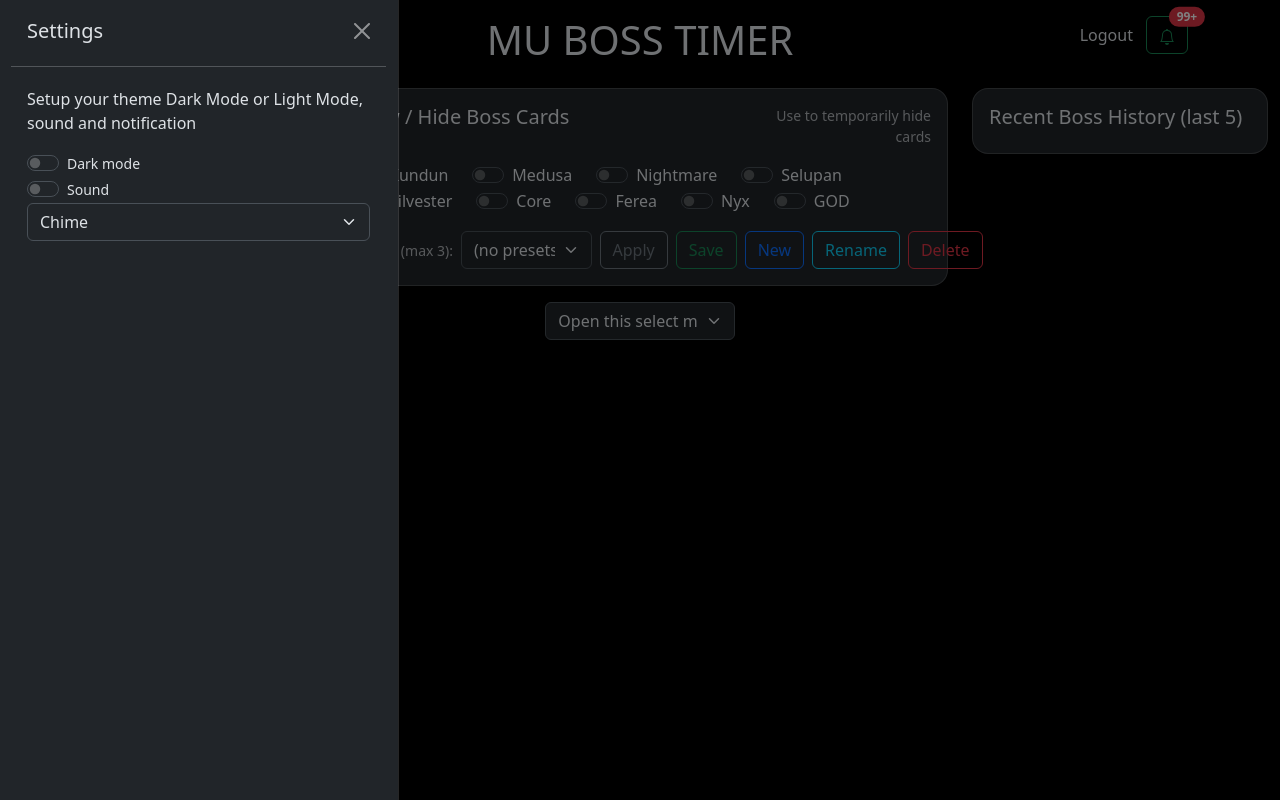
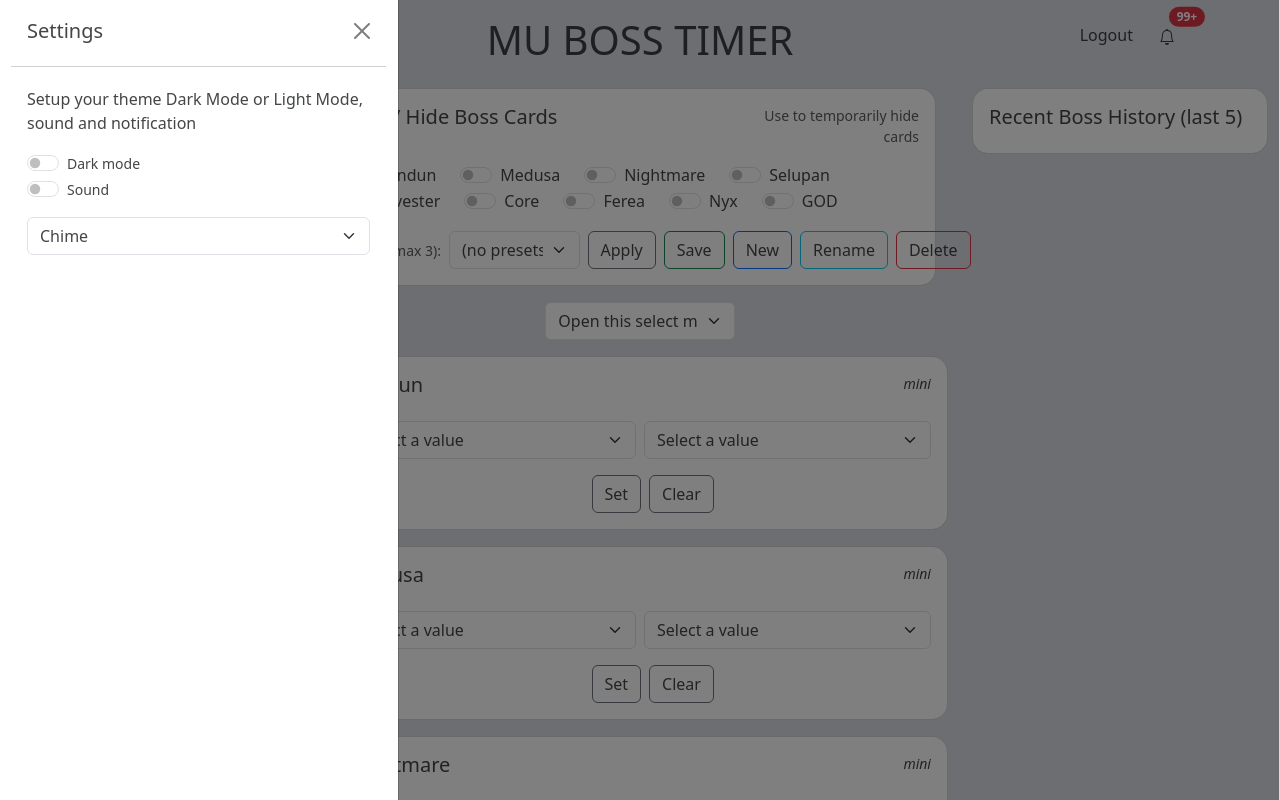
Before and after one commit to holuquockhai/gavin-mu-bosses-appearance, a React (Vite) app in the folder react-project/: page / in a window 1280 px wide. Both pictures are taken after a click on the button "Toggle navigation". Shown: the top 800 px of the page. Built offline with nearby package versions, Linux system fonts and the light colour scheme.

Commit message:
add and update theme elements

```diff
--- a/react-project/index.html
+++ b/react-project/index.html
@@ -1,5 +1,5 @@
 <!doctype html>
-<html lang="en" data-bs-theme="dark">
+<html lang="en" data-bs-theme="light">
   <head>
     <meta charset="UTF-8" />
     <link rel="icon" type="image/svg+xml" href="/vite.svg" />
@@ -7,6 +7,7 @@
     <title>react-project</title>
     <script type="module" src="src/js/main.js"></script>
   </head>
+
   <body>
     <div id="root"></div>
     <script type="module" src="/src/main.jsx"></script>
--- a/react-project/src/App.jsx
+++ b/react-project/src/App.jsx
@@ -1,4 +1,4 @@
-import { useState } from 'react'
+import { useState, useEffect } from 'react'
 import reactLogo from './assets/react.svg'
 import viteLogo from '/vite.svg'
 import TopNavigation from './components/TopNavigation'
@@ -38,22 +38,39 @@ const listChannels = [
   {value: 11, title: "Channel 11"},
 ]
 
+
 function App() {
-  const [count, setCount] = useState(0)
+  const [count, setCount] = useState(0);
+
+  // Initialize state based on the current body data attribute or default to light
+  const [isDarkMode, setIsDarkMode] = useState(
+    document.documentElement.getAttribute('data-bs-theme') === 'dark'
+  );
+
+  useEffect(() => {
+    // When isDarkMode changes, update the data-bs-theme attribute on the body
+    document.documentElement.setAttribute('data-bs-theme', isDarkMode ? 'dark' : 'light');
+    // You could also save the preference to localStorage here for persistence
+  }, [isDarkMode]);
+
+  const toggleDarkMode = () => {
+    setIsDarkMode(!isDarkMode);
+  };
 
   return (
     <>
-      <div className='container-fluid vh-100' >
+      <main>
+         <div id='main-content' className='container-fluid' >
 
           <div className='row wrap'>
             <div className='col-12 text-center'>
-              <h1 className='p-3'>MU BOSS TIMER</h1>
+                <h1 className='p-3'>MU BOSS TIMER {isDarkMode}</h1>
             </div>
 
           </div>
 
           {/* === TOP NAVIGATION === */}
-        <TopNavigation />
+          <TopNavigation isDarkMode={isDarkMode} setIsDarkMode={setIsDarkMode} toggleDarkMode={toggleDarkMode}/>
           {/* === #TOP NAVIGATION === */}
 
           {/*<!-- ===== Main row ===== -->*/}
@@ -65,10 +82,11 @@ function App() {
 
             <div className='col-3'><RightNavigation/></div>
 
-
           </section>
 
         </div>
+      </main>
+
 
     </>
   )
--- /dev/null
+++ b/react-project/src/components/BossTimerCard.jsx
@@ -0,0 +1,55 @@
+function BossTimerCard({boss, hoursList, minuteList}){
+ return(
+    <>
+    <div className="input-group mt-3">
+                <div className="col-12 p-3 card rounded-4 unified" id="showHideCard">
+                    <div className="row">
+                        <h5 className="card-title col-8">{boss.title}</h5>
+                        <span class="small col-4 text-muted text-end">
+                            <i class="bi bi-dash">mini</i>
+                        </span>
+                    </div>
+
+                    {/** Render bosses filter checkboxes */}
+                    <div className="row mt-3 mb-3">
+                        <div className="hstack gap-2" id="visChips">
+                            <select id="presetSelect" className="select form-select">
+                                <option value="-1">Select a value</option>
+                                {hoursList.map(
+                                    (hour) => (
+                                        <option key= {hour.value} value={hour.value}>{hour.label}</option>
+                                    )
+                                )}
+                            </select>
+                            <select id="presetSelect" className="select form-select">
+                               <option value="-1">Select a value</option>
+                                {minuteList.map(
+                                    (minute) => (
+                                        <option key= {minute.value} value={minute.value}>{minute.label}</option>
+                                    )
+                                )}
+                            </select>
+                        </div>
+                    </div>
+                    {/** #Render bosses filter checkboxes */}
+
+                    {/** Preset control */}
+                    <div className="row justify-content-center">
+                        <div className="hstack gap-2">
+                            <div className="col-7 hstack gap-2 ms-auto">
+                                <button type="button" className="btn btn-outline-secondary" id="applyPresetBtn">Set</button>
+                                <button type="button" className="btn btn-outline-secondary" id="deletePresetBtn">Clear</button>
+                            </div>
+                        </div>
+
+                    </div>
+                    {/** #Preset control */}
+                </div>
+
+            </div>
+    </>
+
+ );
+}
+
+export default BossTimerCard
--- a/react-project/src/components/MainContent.jsx
+++ b/react-project/src/components/MainContent.jsx
@@ -1,8 +1,23 @@
+import BossTimerCard from "./BossTimerCard";
+
+
+
+
 function MainContent({bosses, channels}){
+    const hoursList = Array.from({ length: 25 }, (_, index) => ({
+        value: index.toString(),
+        label: String(index).padStart(2, "0")
+    }));
+
+    const minuteList = Array.from({ length: 61 }, (_, index) => ({
+        value: index.toString(),
+        label: String(index).padStart(2, "0")
+    }));
+
     return (
         <>
             {/*<!-- MIDDLE -->*/}
-            <div className="input-group">
+            <div className="row input-group">
                 <div className="p-3 card rounded-4 unified" id="showHideCard">
                     <div className="row">
                         <h5 className="card-title col-8">Show / Hide Boss Cards</h5>
@@ -46,14 +61,10 @@ function MainContent({bosses, channels}){
                 </div>
 
             </div>
-            <div className="row justify-content-center mt-3 mb-3">
+            <div className="row justify-content-center mt-3">
                 <div className="channel-row unified col-4 ">
                     <select className="select form-select" id="channelSelect" title="Channel" aria-label="Default select example">
                         <option selected>Open this select menu</option>
-                        {/* <option value="1">Channel 1</option>
-                        <option value="2">Channel 2</option>
-                        <option value="3">Channel 1</option> */}
-
                         {channels.map(
                             (channel) => (
                                 <option key= {channel.value} value={channel.value}>{channel.title}</option>
@@ -61,8 +72,13 @@ function MainContent({bosses, channels}){
                         )}
                     </select>
                 </div>
+            </div>
 
-                <div id="cards" className="unified"></div>
+            <div className="row">
+                {bosses.map((boss)=>(
+                    <BossTimerCard boss={boss} hoursList={hoursList} minuteList={minuteList}/>
+                ))}
+
             </div>
         </>
     );
--- a/react-project/src/components/TopNavigation.jsx
+++ b/react-project/src/components/TopNavigation.jsx
@@ -1,4 +1,4 @@
-function TopNavigation(){
+function TopNavigation({isDarkMode, setIsDarkMode, toggleDarkMode}){
     return(
         <>
         <div className="row input-group fixed-top ">
@@ -16,11 +16,11 @@ function TopNavigation(){
             </div>
             <div className="col-2 ms-auto mt-3">
                 <button className="btn">Logout</button>
-                <button type="button" class="btn btn-outline-success" data-bs-toggle="offcanvas" data-bs-target="#offcanvasRight" aria-controls="offcanvasRight">
+                <button type="button" class="btn" data-bs-toggle="offcanvas" data-bs-target="#offcanvasRight" aria-controls="offcanvasRight">
                     <svg xmlns="http://www.w3.org/2000/svg" width="16" height="16" fill="currentColor" class="bi bi-bell" viewBox="0 0 16 16">
                     <path d="M8 16a2 2 0 0 0 2-2H6a2 2 0 0 0 2 2M8 1.918l-.797.161A4 4 0 0 0 4 6c0 .628-.134 2.197-.459 3.742-.16.767-.376 1.566-.663 2.258h10.244c-.287-.692-.502-1.49-.663-2.258C12.134 8.197 12 6.628 12 6a4 4 0 0 0-3.203-3.92zM14.22 12c.223.447.481.801.78 1H1c.299-.199.557-.553.78-1C2.68 10.2 3 6.88 3 6c0-2.42 1.72-4.44 4.005-4.901a1 1 0 1 1 1.99 0A5 5 0 0 1 13 6c0 .88.32 4.2 1.22 6"></path>
                     </svg>
-                    <span class="position-absolute top-0 start-100 translate-middle badge rounded-pill bg-danger">
+                    <span class="position-absolute top-0 start-100 translate-middle badge rounded-pill bg-danger text-white">
                         99+
                         <span class="visually-hidden">unread messages</span>
                     </span>
@@ -41,7 +41,14 @@ function TopNavigation(){
                     <div class="dropdown mt-3">
 
                     <div className="form-check form-switch pe-4">
-                            <input className="form-check-input" type="checkbox" role="switch" id="switchCheckDefault"/>
+                            <input
+                            className="form-check-input"
+                            type="checkbox"
+                            role="switch"
+                            id="switchCheckDefault"
+                            checked={isDarkMode}
+                            onChange={toggleDarkMode} />
+
                             <label className="small form-check-label" htmlFor="switchCheckDefault">Dark mode</label>
                         </div>
 
@@ -50,7 +57,7 @@ function TopNavigation(){
                             <label className="small form-check-label" htmlFor="switchCheckDefault">Sound</label>
                         </div>
 
-                        <select className="select form-select" id="soundStyle" title="Alert tone">
+                        <select className="select form-select mt-3" id="soundStyle" title="Alert tone">
                             <option value="chime">Chime</option><option value="bell">Bell</option>
                             <option value="beep">Beep</option><option value="retro">Retro</option>
                         </select>
@@ -68,8 +75,9 @@ function TopNavigation(){
 </svg>
                         &nbsp; Notifications
                     </h5>
+                    <a href="#" class="link-secondary ms-auto">Clear All</a>
 
-                    <button type="button" class="btn-close" data-bs-dismiss="offcanvas" aria-label="Close"></button>
+                    {/* <button type="button" class="btn-close" data-bs-dismiss="offcanvas" aria-label="Close"></button> */}
                 </div>
                  <hr class="my-1"/>
                 <div class="offcanvas-body">
--- a/react-project/src/scss/homepage.scss
+++ b/react-project/src/scss/homepage.scss
@@ -1,7 +1,8 @@
 $color-mode-type: data;
 
+
 @include color-mode(dark) {
-    #root {
+    #main-content {
         background-color: black;
     }
 
@@ -20,7 +21,7 @@ $color-mode-type: data;
             color: rgb(20 23 25 / 80%)
     }
 
-    #root {
+    #main-content {
         background-color: rgb(217 221 226);
     }
 
```
Lines whose indentation alone changed are shown as unchanged.
